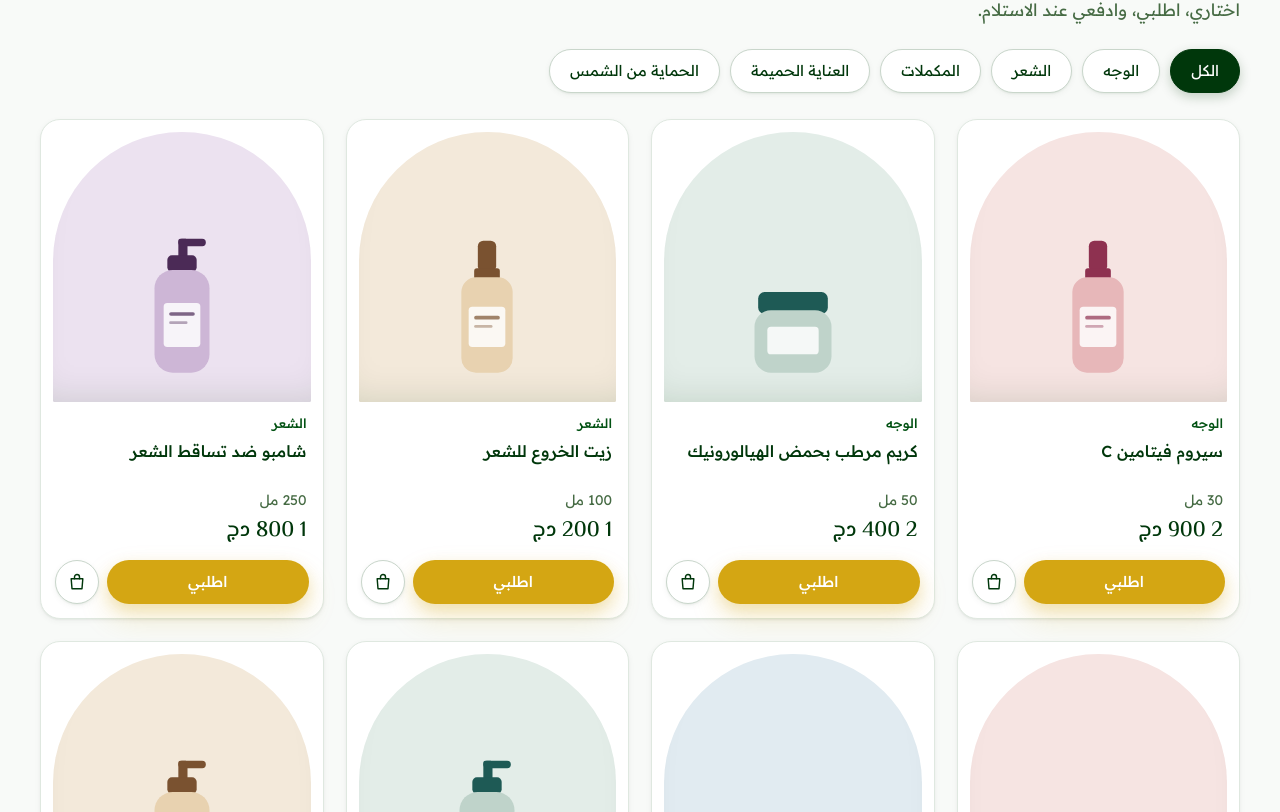
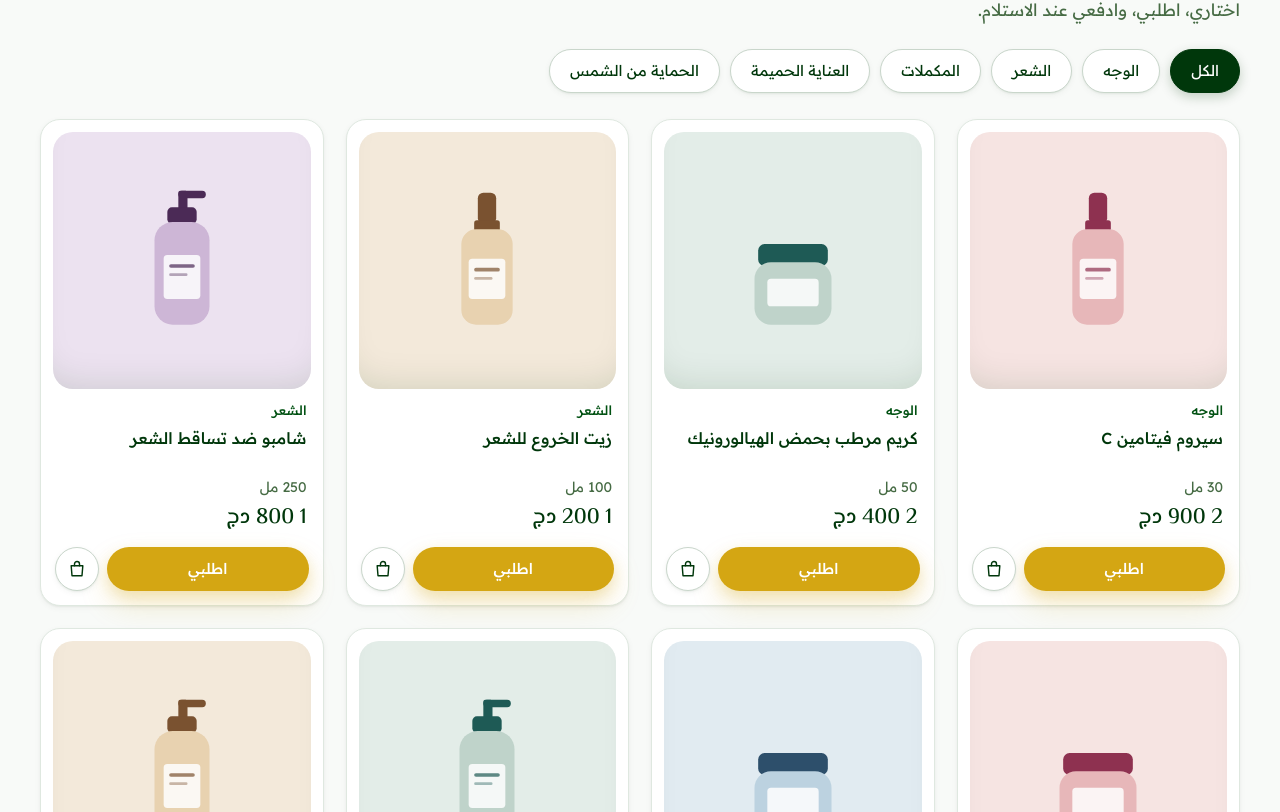
Before and after one commit to abdelfetahmaamra/abdelfetahmaamra.github.io, a React (Vite) app: page / in a window 1280 px wide. Shown: the part 1008-1820 px from the top of the page. Built offline with nearby package versions, Linux system fonts and the light colour scheme.

Commit message:
fix: replace arch shape with rounded square on product cards + store pixel ID

```diff
--- a/src/styles/styles.css
+++ b/src/styles/styles.css
@@ -102,10 +102,10 @@ button,input,select{font:inherit;color:inherit}
 @media (max-width:760px){.grid{grid-template-columns:repeat(2,minmax(0,1fr));gap:12px}}
 .card{background:#fff;border:1px solid var(--line);border-radius:var(--r);padding:12px;display:flex;flex-direction:column;gap:12px;transition:transform .4s var(--ease),box-shadow .4s,border-color .4s;animation:cin .55s var(--ease) backwards}
 .card:hover{transform:translateY(-6px);box-shadow:0 22px 44px rgba(0,55,11,.10);border-color:#C9D6CB}
-.card .img{display:flex;align-items:flex-end;justify-content:center;aspect-ratio:1/1.05;border-radius:999px 999px 12px 12px;padding-bottom:8%;overflow:hidden;text-decoration:none}
+.card .img{display:flex;align-items:center;justify-content:center;aspect-ratio:1/1;border-radius:20px;overflow:hidden;text-decoration:none}
 .card .img img{width:100%;height:100%;object-fit:cover}
 .card .img svg,.card .img img{transition:transform .6s var(--ease)}
-.card:hover .img svg{transform:translateY(-10px) rotate(-4deg) scale(1.04)}
+.card:hover .img svg{transform:scale(1.06)}
 .card:hover .img img{transform:scale(1.05)}
 .card .cat{font-size:13px;color:var(--teal);font-weight:500}
 .card h3{margin:2px 0;font-size:16px;font-weight:500;line-height:1.4;min-height:44px}
@@ -166,7 +166,7 @@ button,input,select{font:inherit;color:inherit}
 @media (max-width:900px){.cartgrid{grid-template-columns:1fr}}
 .line{display:grid;grid-template-columns:88px 1fr auto;gap:14px;align-items:center;padding:14px 0;border-bottom:1px solid var(--line);animation:cin .45s var(--ease) backwards}
 .line:last-child{border-bottom:0}
-.line .th{width:88px;height:100px;border-radius:44px 44px 10px 10px;display:flex;align-items:flex-end;justify-content:center;padding-bottom:8px;overflow:hidden}
+.line .th{width:88px;height:88px;border-radius:16px;display:flex;align-items:center;justify-content:center;overflow:hidden}
 .line .th img{width:100%;height:100%;object-fit:cover}
 .line h3{margin:0 0 4px;font-size:16px;font-weight:500}
 .line .end{display:flex;flex-direction:column;align-items:flex-end;gap:8px}
@@ -179,7 +179,7 @@ button,input,select{font:inherit;color:inherit}
 /* Product page */
 .pgrid{display:grid;grid-template-columns:1fr 1fr;gap:48px;align-items:start;padding-top:32px}
 @media (max-width:900px){.pgrid{grid-template-columns:1fr;gap:24px;padding-top:16px}}
-.pimg{position:relative;aspect-ratio:1/1.05;border-radius:999px 999px 24px 24px;overflow:hidden;display:flex;align-items:flex-end;justify-content:center;padding-bottom:10%}
+.pimg{position:relative;aspect-ratio:1/1;border-radius:24px;overflow:hidden;display:flex;align-items:center;justify-content:center;padding-bottom:0}
 .pimg img{position:absolute;inset:0;width:100%;height:100%;object-fit:cover}
 .pimg svg.pat{position:absolute;inset:0;width:100%;height:100%}
 .pimg .bt{position:relative}
```
